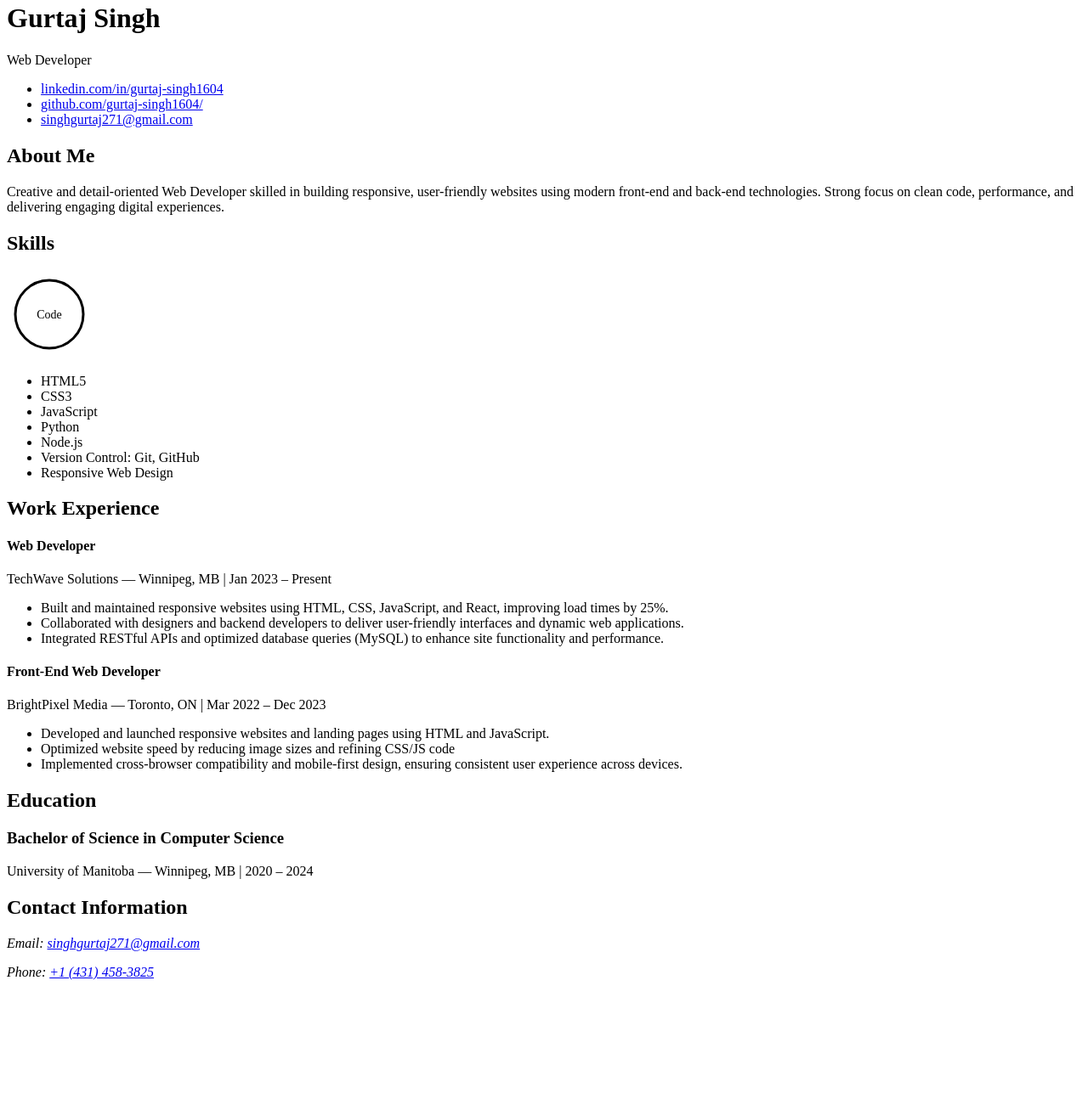
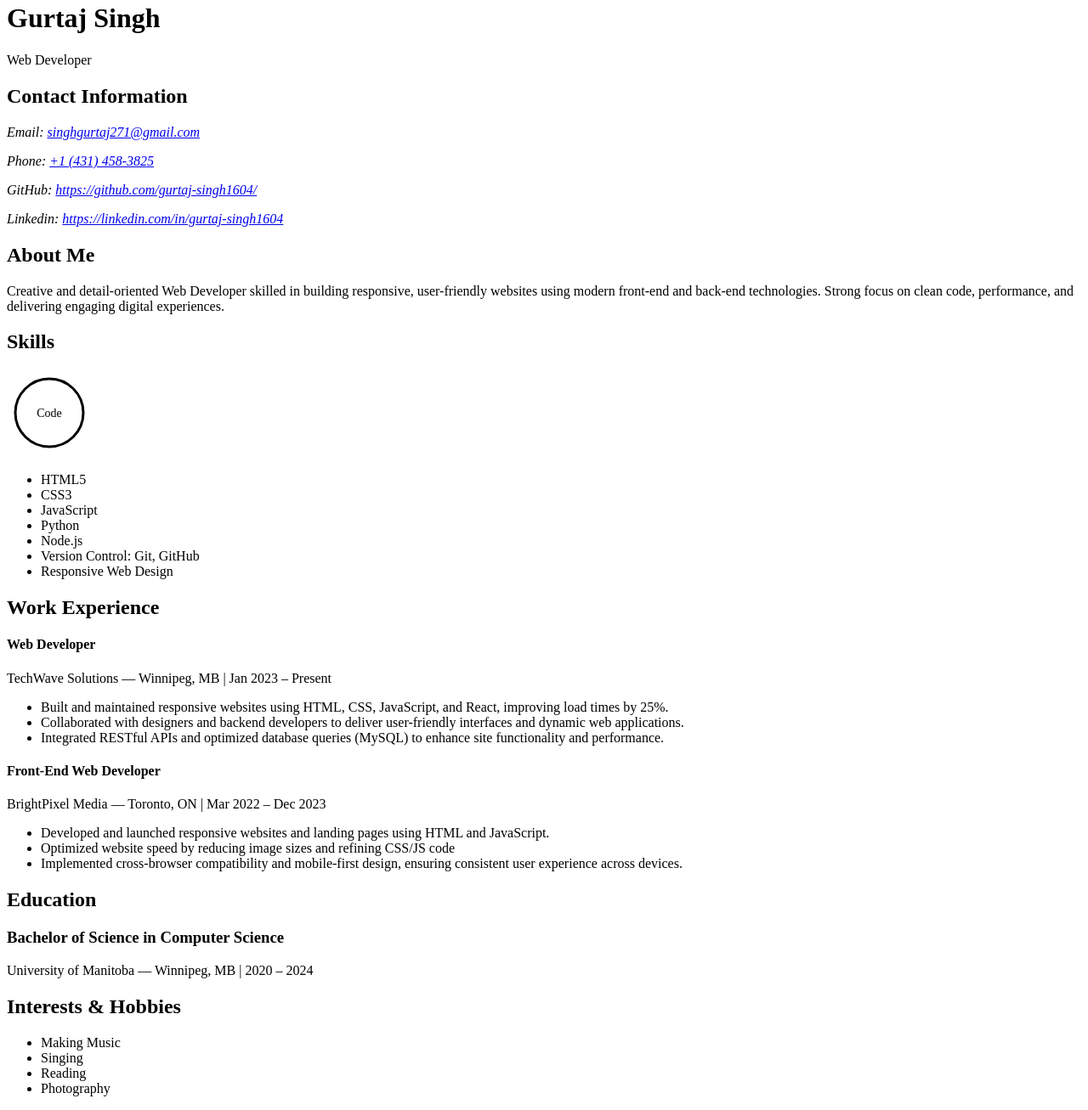
Before and after one commit to gurtaj-singh1604/Module_1_Assignment_-2230-, a plain HTML site: page index.html in a window 1280 px wide. Shown: the part 230-1537 px from the top of the page at 85% size. Before the commit the page ends 1400 px from the top, so only its background shows below. Drawn offline with Linux system fonts and the light colour scheme; files whose address does not match are found by name.

Commit message:
Added personal interests section for creativity

```diff
--- a/index.html
+++ b/index.html
@@ -11,14 +11,17 @@
         <img src="Gurtaj_Singh.jpg" alt="Gurtaj Singh - Professional Profile Picture" width="150">
         <h1>Gurtaj Singh</h1>
             <p>Web Developer</p>
-                <nav>
-                    <ul>
-                        <li> <a href="https://linkedin.com/in/gurtaj-singh1604">linkedin.com/in/gurtaj-singh1604</a></li>
-                        <li> <a href="https://github.com/gurtaj-singh1604/">github.com/gurtaj-singh1604/</a></li>
-                        <li> <a href="mailto:singhgurtaj271@gmail.com">singhgurtaj271@gmail.com</a></li>
-                    </ul>
-                </nav>
     </header>
+
+    <footer>
+        <h2>Contact Information</h2>
+        <address>
+            <p>Email: <a href="mailto:your.email@example.com">singhgurtaj271@gmail.com</a></p>
+            <p>Phone: <a href="tel:+1234567890">+1 (431) 458-3825</a></p>
+            <p>GitHub: <a href="https://github.com/gurtaj-singh1604/">https://github.com/gurtaj-singh1604/</a> </p>
+            <p>Linkedin: <a href="https://linkedin.com/in/gurtaj-singh1604">https://linkedin.com/in/gurtaj-singh1604</a></p>
+        </address>
+    </footer>
 
     <main>
         <section id="about">
@@ -32,7 +35,7 @@
                 <title id="svg-title">Web Development Skills Icon</title>
                 <circle cx="50" cy="50" r="40" stroke="black" stroke-width="3" fill="transparent" />
                 <text x="50" y="55" text-anchor="middle" font-size="14">Code</text>
-            </svg>
+             </svg>
             <ul>
                 <li>HTML5</li>
                 <li>CSS3</li>
@@ -75,15 +78,16 @@
                 <p>University of Manitoba — Winnipeg, MB | 2020 – 2024</p>
             </article>
         </section>
+
+        <section id="interests">
+            <h2>Interests & Hobbies</h2>
+                <ul>
+                    <li>Making Music</li>
+                    <li>Singing</li>
+                    <li>Reading</li>
+                    <li>Photography</li>
+                </ul>
+        </section>
     </main>
-
-    <footer>
-        <h2>Contact Information</h2>
-        <address>
-            <p>Email: <a href="mailto:your.email@example.com">singhgurtaj271@gmail.com</a></p>
-            <p>Phone: <a href="tel:+1234567890">+1 (431) 458-3825</a></p>
-        </address>
-    </footer>
-
 </body>
 </html>
```
